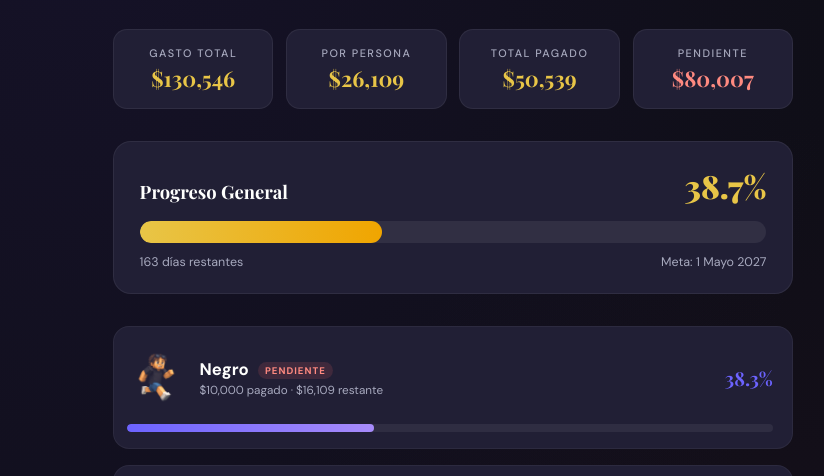
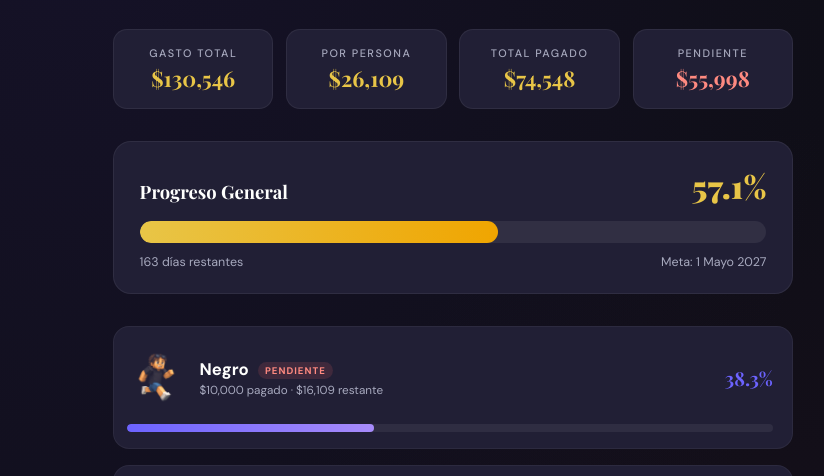
Before and after one commit to jberacochea/gastos-familiares, a plain HTML site: page index.html in a window 1280 px wide. Shown: the part 254-730 px from the top of the page, without its empty margins (187-1011 px from the left). Drawn offline with nearby package versions, Linux system fonts and the light colour scheme.

Commit message:
Add files via upload

```diff
--- a/index.html
+++ b/index.html
@@ -438,12 +438,13 @@ const persons = ['Negro','José','Rosario','Marta','Juan'];
 let payments = {};
 persons.forEach(p => payments[p] = 0);
 payments['Juan'] = 130;
-payments['Marta'] = 2100;
+payments['Marta'] = 26109;
 payments['Negro'] = 10000;
 payments['José'] = 12200;
 payments['Rosario'] = 26109;
 
 const paymentHistory = [
+  { name:'Marta',   amount:24009, date:'19 nov 2026' },
   { name:'José',    amount:7200,  date:'30 jul 2026' },
   { name:'Rosario', amount:26109, date:'06 jul 2026' },
   { name:'Negro',   amount:10000, date:'05 jun 2026' },
```
